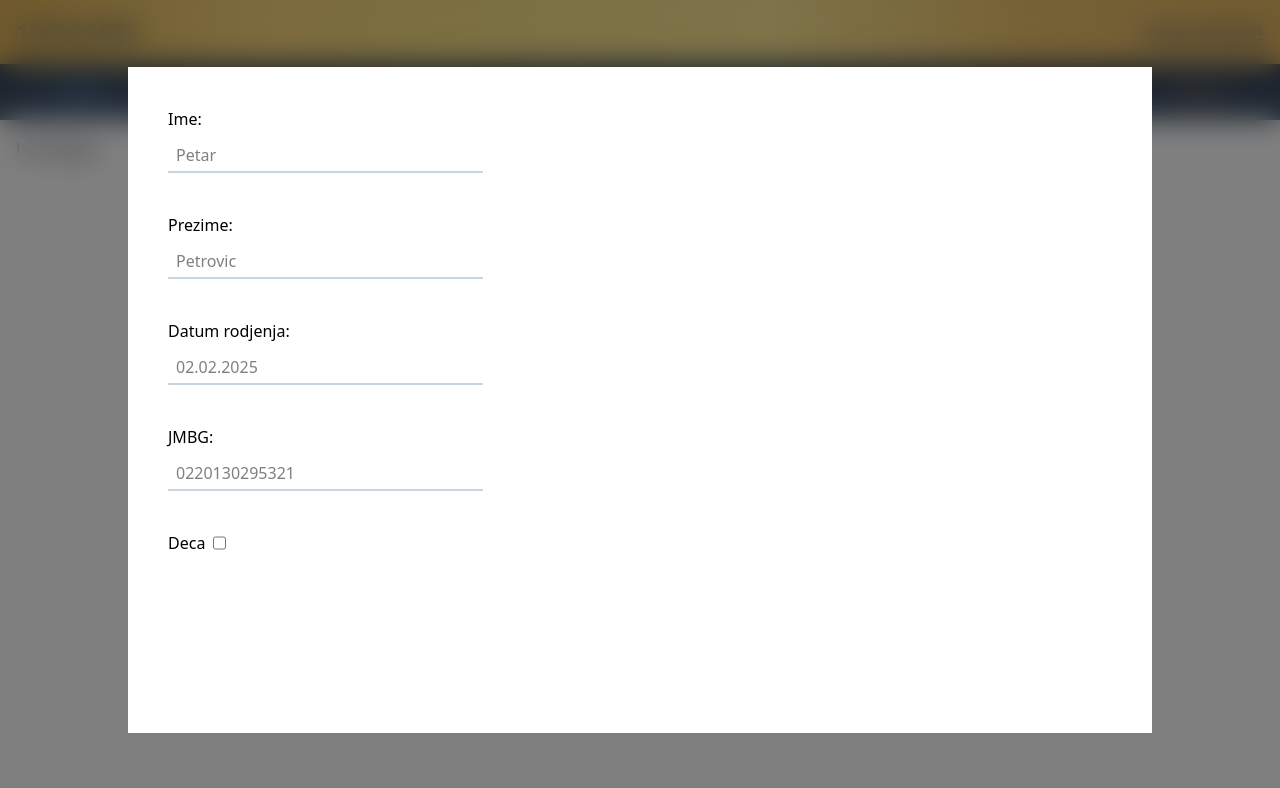
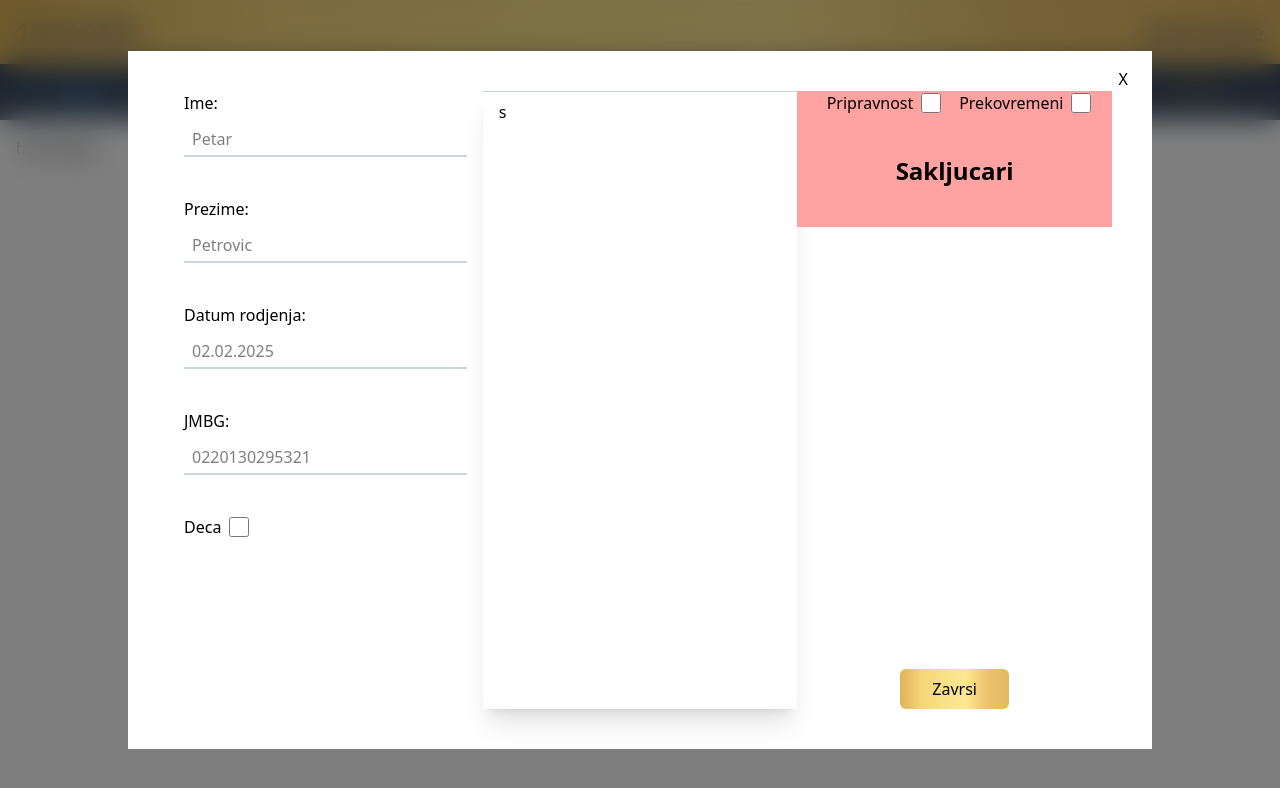
Before and after one commit to UrosPetronijevic/Work-Hour-Manager, a Next.js app: page /main in a window 1280 px wide. Shown: the top 788 px of the page. Built offline with nearby package versions, Linux system fonts and the light colour scheme.

Commit message:
From section 2 and 3 added with minimal styling

```diff
--- /dev/null
+++ b/src/Classes/Deca.ts
@@ -0,0 +1,5 @@
+export type Deca = {
+  ime: string;
+  prezime: string;
+  datumRodjenja: string;
+};
--- a/src/app/main/Components/Form/Form.tsx
+++ b/src/app/main/Components/Form/Form.tsx
@@ -1,9 +1,33 @@
 import FormSection1 from "./Sections/FormSection1";
+import FormSection2 from "./Sections/FormSection2";
+import FormSection3 from "./Sections/FormSection3";
 
-export default function Form() {
+type FormProps = {
+  setForm: (value: boolean) => void; // Add the setPopUp function here
+};
+
+export default function Form({ setForm }: FormProps) {
   return (
     <form className="w-4/5 bg-white border-amber-300 grid grid-cols-3 p-10 relative">
+      <button
+        onClick={() => {
+          setForm(false);
+        }}
+        className="absolute top-2 right-4 p-2"
+      >
+        X
+      </button>
       <FormSection1 />
+      <FormSection2 />
+      <div className="flex flex-col justify-between">
+        <FormSection3 />
+        <button
+          type="submit"
+          className="gold-striped-lighter py-2 px-8 w-max self-center rounded-md"
+        >
+          Zavrsi
+        </button>
+      </div>
     </form>
   );
 }
--- a/src/app/main/Components/Form/FormPage.tsx
+++ b/src/app/main/Components/Form/FormPage.tsx
@@ -1,9 +1,13 @@
 import Form from "./Form";
 
-export default function FormPage() {
+type FormPageProps = {
+  setForm: (value: boolean) => void; // Add the setPopUp function here
+};
+
+export default function FormPage({ setForm }: FormPageProps) {
   return (
     <div className="absolute w-screen min-h-screen bg-black/50 backdrop-blur-[14px] flex justify-center items-center">
-      <Form />
+      <Form setForm={setForm} />
     </div>
   );
 }
--- a/src/app/main/Components/Form/FormPopup.tsx
+++ b/src/app/main/Components/Form/FormPopup.tsx
@@ -1,14 +1,29 @@
 "use client";
+
+import { Deca } from "@/Classes/Deca";
 
 type FormPopupProps = {
   brojDece: number;
+  setPopUp: (value: boolean) => void; // Add the setPopUp function here
+  setDecaArr: (value: Deca[]) => void;
 };
 
-export default function FormPopup({ brojDece }: FormPopupProps) {
+export default function FormPopup({ brojDece, setPopUp }: FormPopupProps) {
   return (
     <div className="absolute w-full h-full top-0 left-0 bg-black/30 backdrop-blur-[14px] flex flex-col items-center justify-center">
       <div className=" bg-white rounded-md flex flex-col py-4 px-8 gap-10 items-center border-2 border-sky-300/50 shadow-2xl text-slate-500">
-        <h3 className="self-center text-2xl">Deca</h3>
+        <div className="flex w-full">
+          <h3 className="w-[55%] text-end text-2xl">Deca</h3>
+          <button
+            onClick={(e) => {
+              // e.preventDefault();
+              setPopUp(false);
+            }}
+            className="w-[45%] text-end"
+          >
+            X
+          </button>
+        </div>
         {Array.from({ length: brojDece }, (_, i) => i + 1).map(
           (childNumber) => (
             <label key={childNumber} className="flex gap-4">
@@ -32,6 +47,15 @@ export default function FormPopup({ brojDece }: FormPopupProps) {
             </label>
           )
         )}
+
+        <button
+          className="gold-striped-lighter px-4 py-2 rounded-md"
+          onClick={(e) => {
+            e.preventDefault();
+          }}
+        >
+          Potvrdi
+        </button>
       </div>
     </div>
   );
--- a/src/app/main/Components/Form/Sections/FormSection1.tsx
+++ b/src/app/main/Components/Form/Sections/FormSection1.tsx
@@ -2,6 +2,7 @@
 
 import { useState } from "react";
 import FormPopup from "../FormPopup";
+import { Deca } from "@/Classes/Deca";
 
 export default function FormSection1() {
   const [ime, setIme] = useState<string>("");
@@ -18,6 +19,8 @@ export default function FormSection1() {
   const [popUp, setPopUp] = useState<boolean>(false);
 
   const [err, setErr] = useState<boolean>(false);
+
+  const [decaArr, setDecaArr] = useState<Deca[]>([]);
 
   const handleCheckValue = (input: number) => {
     if (input < 0 || input > 10) {
@@ -59,9 +62,9 @@ export default function FormSection1() {
   // if (brojDece) console.log(true);
 
   return (
-    <div className="flex flex-col gap-10">
+    <div className="flex flex-col gap-10 px-4">
       <label className="flex gap-2 flex-col">
-        <span>Ime:</span>
+        <span className="select-none">Ime:</span>
         <input
           placeholder="Petar"
           type="text"
@@ -74,7 +77,7 @@ export default function FormSection1() {
       </label>
 
       <label className="flex gap-2 flex-col">
-        <span>Prezime:</span>
+        <span className="select-none">Prezime:</span>
         <input
           placeholder="Petrovic"
           type="text"
@@ -87,7 +90,7 @@ export default function FormSection1() {
       </label>
 
       <label className="flex gap-2 flex-col">
-        <span>Datum rodjenja:</span>
+        <span className="select-none">Datum rodjenja:</span>
         <input
           placeholder="02.02.2025"
           type="text"
@@ -100,7 +103,7 @@ export default function FormSection1() {
       </label>
 
       <label className="flex gap-2 flex-col">
-        <span>JMBG:</span>
+        <span className="select-none">JMBG:</span>
         <input
           placeholder="0220130295321"
           type="text"
@@ -112,22 +115,27 @@ export default function FormSection1() {
         />
       </label>
 
-      <div className="flex flex-col gap-2">
-        <div className="flex gap-2">
-          <span>Deca</span>
+      <div className="flex flex-col gap-4 ">
+        <label className="flex gap-2 items-center cursor-pointer w-min">
+          <span className="select-none">Deca</span>
           <input
+            className="cursor-pointer w-5 h-5"
             type="checkbox"
             onChange={() => {
               setDeca((e) => !e);
             }}
           />
-        </div>
+        </label>
+
         <label
           className={`flex gap-2 flex-col ${
             deca ? "" : "opacity-0 pointer-events-none"
           }`}
         >
-          <select onChange={(e) => handleDeca(e.target.value)}>
+          <select
+            onChange={(e) => handleDeca(e.target.value)}
+            className="w-1/2 outline-none cursor-pointer"
+          >
             <option value="" hidden>
               Jedno Dete
             </option>
@@ -138,6 +146,7 @@ export default function FormSection1() {
           </select>
         </label>
 
+        <label>
           <input
             type="number"
             placeholder="max 10"
@@ -147,7 +156,9 @@ export default function FormSection1() {
             onChange={(e) => {
               handleCheckValue(Number(e.target.value));
             }}
+            max={10}
           />
+        </label>
       </div>
 
       <button
@@ -155,7 +166,7 @@ export default function FormSection1() {
           !err && odrediBroj && brojDece && deca
             ? ""
             : "opacity-0 pointer-events-none"
-        }`}
+        } gold-striped-lighter text-slate-700 py-2 px-4 w-max self-center rounded-md shadow-md`}
         onClick={(e) => {
           e.preventDefault();
           setPopUp(true);
@@ -164,7 +175,13 @@ export default function FormSection1() {
         Potvrdi broj dece
       </button>
 
-      {popUp && <FormPopup brojDece={brojDece} />}
+      {popUp && (
+        <FormPopup
+          brojDece={brojDece}
+          setPopUp={setPopUp}
+          setDecaArr={setDecaArr}
+        />
+      )}
     </div>
   );
 }
--- a/src/app/main/Components/Form/Sections/FormSection2.tsx
+++ b/src/app/main/Components/Form/Sections/FormSection2.tsx
@@ -0,0 +1,7 @@
+export default function FormSection2() {
+  return (
+    <div className="flex flex-col gap-10 py-2 px-4 shadow-xl border-t border-slate-300">
+      s
+    </div>
+  );
+}
--- a/src/app/main/Components/Form/Sections/FormSection3.tsx
+++ b/src/app/main/Components/Form/Sections/FormSection3.tsx
@@ -0,0 +1,21 @@
+export default function FormSection3() {
+  return (
+    <div className="flex flex-col gap-10 px-4 bg-red-300">
+      <div className="grid grid-cols-2 place-items-center">
+        <label className="flex gap-2 cursor-pointer items-center">
+          <span className="select-none">Pripravnost</span>
+          <input className="cursor-pointer w-5 h-5" type="checkbox" />
+        </label>
+
+        <label className="flex gap-2 cursor-pointer items-center">
+          <span className="select-none">Prekovremeni</span>
+          <input className="cursor-pointer w-5 h-5" type="checkbox" />
+        </label>
+      </div>
+
+      <h3 className="self-center text-2xl font-bold">Sakljucari</h3>
+
+      <div></div>
+    </div>
+  );
+}
--- a/src/app/main/Components/Navigation/NavigationMain.tsx
+++ b/src/app/main/Components/Navigation/NavigationMain.tsx
@@ -4,7 +4,11 @@
 import { useState } from "react";
 import { useNavigationStore } from "@/stores/navigationStore";
 
-const NavigationMain = () => {
+type NavigationMainProps = {
+  setForm: (value: boolean) => void; // Add the setPopUp function here
+};
+
+const NavigationMain = ({ setForm }: NavigationMainProps) => {
   const setActiveComponent = useNavigationStore(
     (state) => state.setActiveComponent
   );
@@ -19,7 +23,9 @@ const NavigationMain = () => {
     <nav>
       <ul className="grid grid-cols-8 cursor-pointer rouded-md place-items-center bg-gradient-to-b from-slate-700 from- to-slate-600 to- text-[#E8B248ff]">
         <li
-          onClick={() => {}}
+          onClick={() => {
+            setForm(true);
+          }}
           className="w-full flex justify-center items-center"
         >
           <span className="py-1 w-3/5 text-center border border-sky-300 text-sky-300">
--- a/src/app/main/page.tsx
+++ b/src/app/main/page.tsx
@@ -59,12 +59,12 @@ export default function MainPage() {
           <span className="text-slate-600">{formatDateToDots(today)}</span>
           <span className="text-slate-600">username</span>
         </div>
-        <NavigationMain />
+        <NavigationMain setForm={setForm} />
         <ReactQueryDevtools initialIsOpen={false} />
         <div className="max-w-screen p-4">{renderComponent()}</div>
 
         {profile && <Profile />}
-        {form && <FormPage />}
+        {form && <FormPage setForm={setForm} />}
       </div>
     </QueryClientProvider>
   );
--- /dev/null
+++ b/src/stores/formStore.ts
@@ -0,0 +1,48 @@
+// formStore.ts
+import { create } from "zustand";
+
+interface FormState {
+  // FormSection1 State
+  ime: string;
+  setIme: (value: string) => void;
+  prezime: string;
+  setPrezime: (value: string) => void;
+  datumRodjenja: string;
+  setDatumRodjenja: (value: string) => void;
+  jmbg: string;
+  setJmbg: (value: string) => void;
+
+  // FormSection2 State (example - add all properties)
+  someOtherValue: string;
+  setSomeOtherValue: (value: string) => void;
+
+  // FormSection3 State
+  sakljucar: string;
+  setSakljucar: (value: string) => void;
+  popUp: boolean;
+  setPopUp: (value: boolean) => void;
+}
+
+const useFormStore = create<FormState>((set) => ({
+  // FormSection1 Initial State and Setters
+  ime: "",
+  setIme: (value: string) => set({ ime: value }),
+  prezime: "",
+  setPrezime: (value: string) => set({ prezime: value }),
+  datumRodjenja: "",
+  setDatumRodjenja: (value: string) => set({ datumRodjenja: value }),
+  jmbg: "",
+  setJmbg: (value: string) => set({ jmbg: value }),
+
+  // FormSection2 Initial State and Setters (example - add all properties)
+  someOtherValue: "",
+  setSomeOtherValue: (value: string) => set({ someOtherValue: value }),
+
+  // FormSection3 Initial State and Setters
+  sakljucar: "",
+  setSakljucar: (value: string) => set({ sakljucar: value }),
+  popUp: false,
+  setPopUp: (value: boolean) => set({ popUp: value }),
+}));
+
+export default useFormStore;
```
Also changed, not shown: 1 other file (tests, documents, lock files or other folders). Lines whose indentation alone changed are shown as unchanged.
